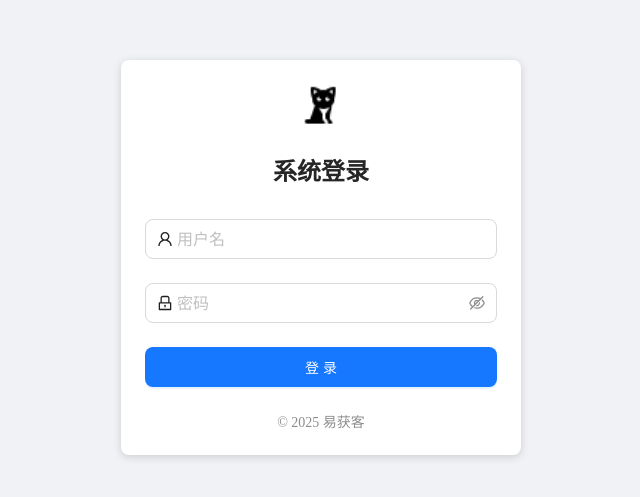
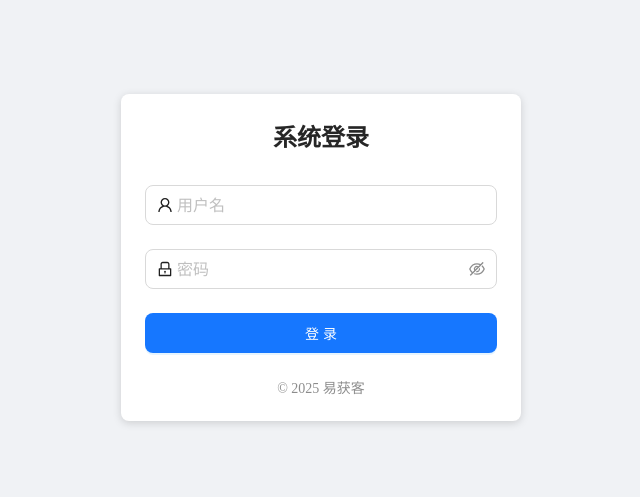
Before and after one commit to December1208/ankou-fe, a React (Vite) app: page /login in a window 1280 px wide. Shown: the part 143-640 px from the top of the page, without its empty margins (319-959 px from the left). Built offline with nearby package versions, Linux system fonts and the light colour scheme.

Commit message:
修改系统名称，logo

```diff
--- a/src/app/components/CommonLayout/index.module.scss
+++ b/src/app/components/CommonLayout/index.module.scss
@@ -11,9 +11,15 @@
   }
 
   .logo {
-    height: 32px;
-    margin: 16px;
-    background: rgba(0, 0, 0, 0.2);
+    height: 64px;
+    line-height: 64px;
+    text-align: center;
+    font-size: 20px;
+    font-weight: bold;
+    color: #1890ff;
+    border-bottom: 1px solid #f0f0f0;
+    white-space: nowrap;
+    overflow: hidden;
   }
 
   .header {
--- a/src/app/components/CommonLayout/index.tsx
+++ b/src/app/components/CommonLayout/index.tsx
@@ -5,6 +5,7 @@ import styles from './index.module.scss';
 import { useNavigate, useLocation } from 'react-router-dom';
 import { useContext } from 'react';
 import { UserStoreContext } from '../../globalStore/userStore';
+import { SYSTEM_CONFIG } from '../../constants';
 
 const { Header, Sider, Content } = Layout;
 
@@ -140,7 +141,7 @@ export const CommonLayout: React.FC<CommonLayoutProps> = ({ children }) => {
         className={styles.sider}
       >
         <div className={styles.logo}>
-            <img src="../../public/logo.png" alt="Logo" />
+            {SYSTEM_CONFIG.NAME}
         </ div>
         <Menu
           theme="light"
--- a/src/app/modules/LoginPage/index.tsx
+++ b/src/app/modules/LoginPage/index.tsx
@@ -38,9 +38,6 @@ export const LoginPage: React.FC = () => {
   return (
     <div className={styles.loginContainer}>
       <div className={styles.loginCard}>
-        <div className={styles.logo}>
-          <img src="../../public/logo.png" alt="Logo" />
-        </div>
         <div className={styles.title}>系统登录</div>
 
         <Form
```
